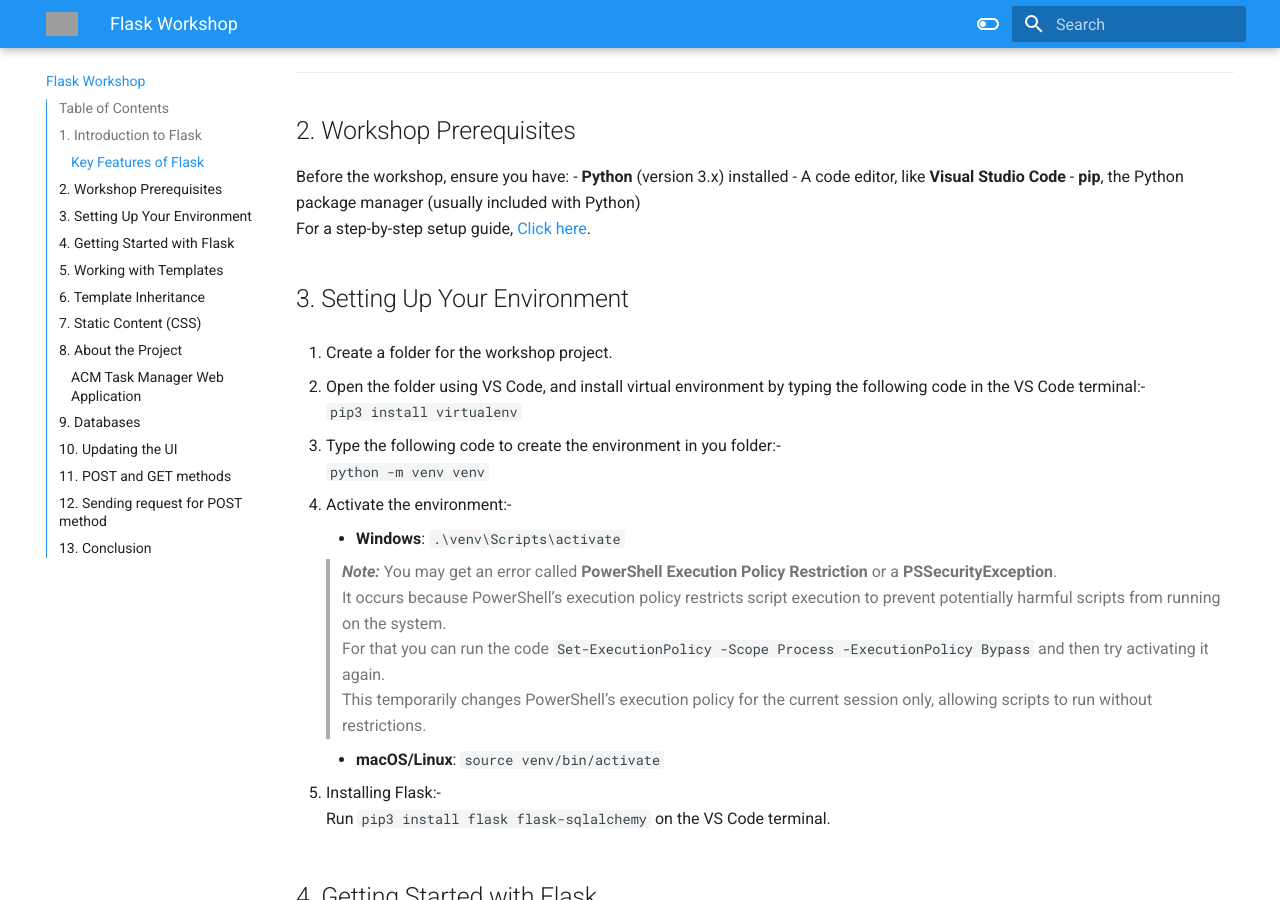
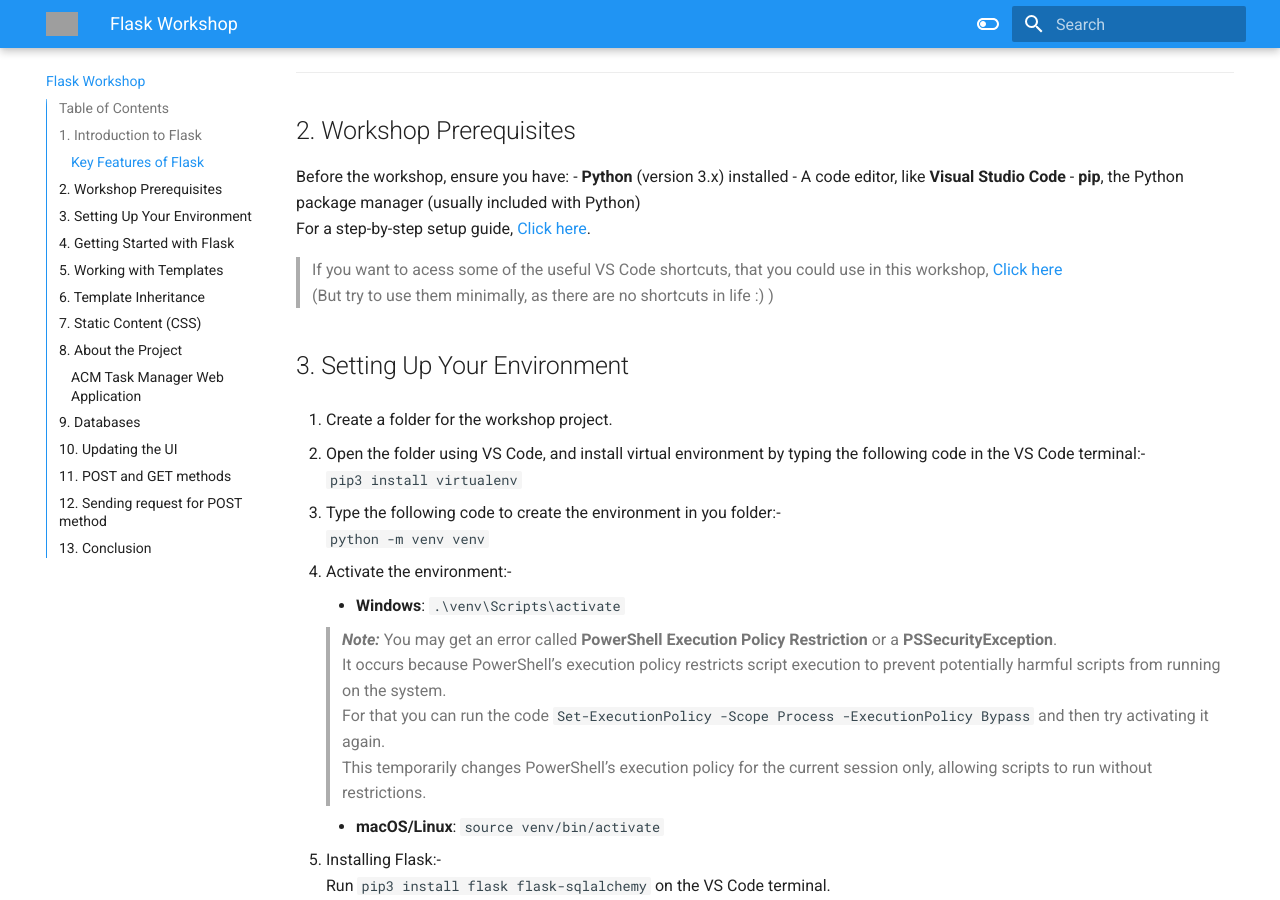
Before and after one commit to RiyanBhargava/Flask-Workshop, an MkDocs documentation site: the page built from docs/index.md, in a window 1280 px wide and 900 px high, scrolled down 1116 px. Built offline with MkDocs 1.6.1 and Material for MkDocs 9.7.7, drawn with Linux system fonts in a browser that asks for light colours; grey boxes are pictures that could not be loaded.

Commit message:
Updated link for VS Code shortcuts

```diff
--- a/docs/index.md
+++ b/docs/index.md
@@ -38,6 +38,8 @@ Before the workshop, ensure you have:
 - A code editor, like **Visual Studio Code**
 - **pip**, the Python package manager (usually included with Python)
 For a step-by-step setup guide, [Click here](assets/pre_req.pdf).
+> If you want to acess some of the useful VS Code shortcuts, that you could use in this workshop, [Click here](https://youtu.be/xvFZjo5PgG0)
+(But try to use them minimally, as there are no shortcuts in life :) )
 
 
 ## 3. Setting Up Your Environment
```
Also changed, not shown: site/404.html, site/index.html.
